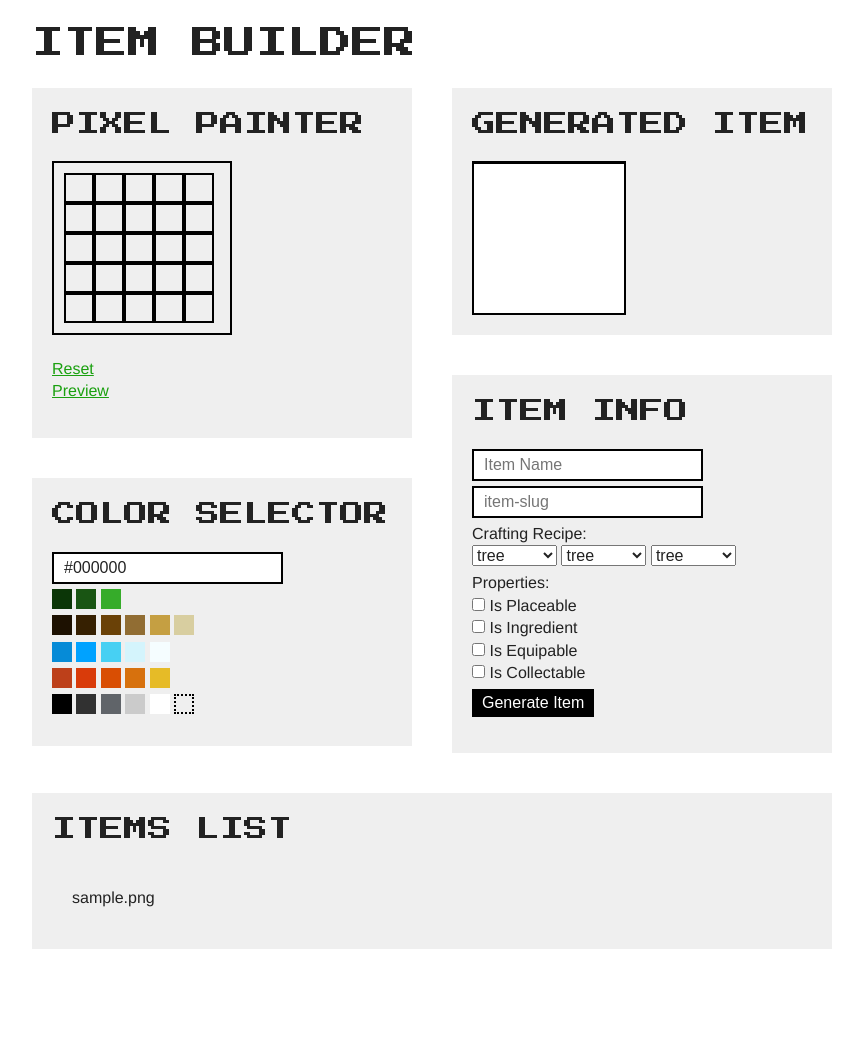
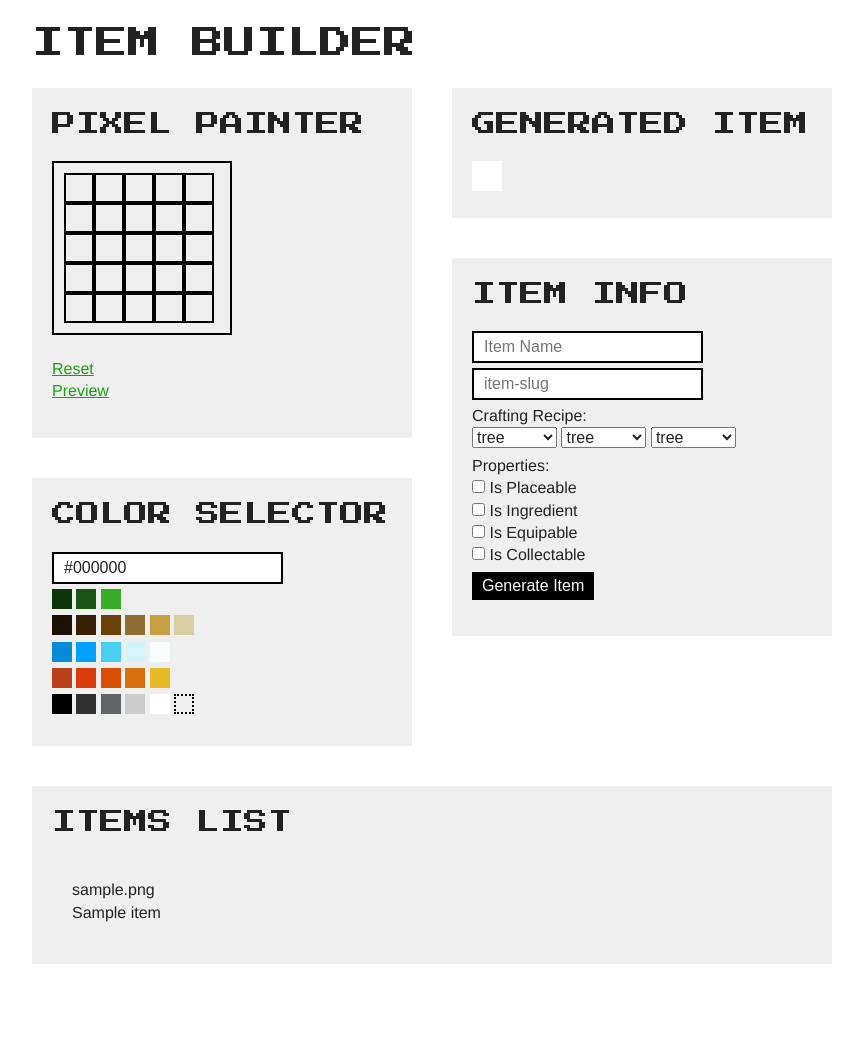
Before and after one commit to mattbeaudry/beaudryland, a PHP site: the page made by spritepainter.php in a window 1280 px wide. Shown: the whole page, without its empty margins (208-1071 px from the left). Before the commit the page ends 949 px from the top, so only its background shows below. Run offline with PHP 8.4, Linux system fonts and the light colour scheme; tables that the repository leaves empty or names only in its code hold one stand-in row (values such as "Sample post").

Commit message:
Item creator svg size and antialiasing fixes, removed email input from register form

```diff
--- a/index.php
+++ b/index.php
@@ -42,7 +42,7 @@ if (isset($_GET['error'])){ $error = $_GET['error']; }else{ $error = ""; }
 	        <div class="the-fucking-login clearfix">
 
 		        <form class="beaudrylandlogin" name="beaudrylandlogin" method="post" action="checklogin.php">
-		        	<!--<h3>Login</h3>-->
+		        	<h3>Login</h3>
 					<input class="form-field" name="username" type="text" id="username" placeholder="username">
 					<input class="form-field" name="password" type="password" id="password" placeholder="password">
 					<?php if ($error == "loginfailed"){ ?><span class="error error-login">Login Failed.</span><?php } ?>
@@ -50,10 +50,10 @@ if (isset($_GET['error'])){ $error = $_GET['error']; }else{ $error = ""; }
 				</form>
 
 				<form class="beaudrylandregister" name="beaudrylandregister" method="post" action="php/createnewuser.php">
-					<!--<h3>Register</h3>-->
+					<h3>Register</h3>
 					<input class="form-field required" name="new_username" type="text" id="new_username" placeholder="username">
 					<input class="form-field required" name="new_password" type="password" id="new_password" placeholder="password">
-					<input class="form-field email" name="new_email" type="text" id="new_email" placeholder="email">
+					<!--<input class="form-field email" name="new_email" type="text" id="new_email" placeholder="email">-->
 					<?php if ($error == "registerfailed"){ ?><span class="error error-login">Register Failed.</span><?php } ?>
 					<input class="button" type="submit" name="newuser" value="register">
 				</form>
--- a/spritepainter.php
+++ b/spritepainter.php
@@ -85,16 +85,21 @@ input[type="text"] {
     border:none;
 }
 #itemsvg {
-    width: 154px;
-    height: 154px;
-    border: solid 2px #000;
-    background-color:#fff;
-    border-width: 3px 2px 2px 2px;
+    width: 30px;
+    height: 30px;
+    background-color: #fff;
+    display: inline-block;
+}
+#itemsvg svg {
+    width:100%;
+    height:100%;
+    shape-rendering: crispEdges;
 }
 .svg-wrap {
     display:inline;
     float:left;
     margin:20px;
+    shape-rendering: crispEdges;
 }
 .color-palette {
     margin:5px 0;
@@ -244,6 +249,9 @@ section h2 {
                 <section>
                     <h2>Generated Item</h2>
                     <div id="itemsvg"></div>
+                    <div class="iteminfo">
+
+                    </div>
                 </section>
 
                  <section>
@@ -337,11 +345,14 @@ section h2 {
                 $slug = $row['slug'];
                 $recipe = $row['recipe'];
                 $svg = $row['image'];
-                //echo 'Name: '.$name.'<br>';
-                //echo 'Slug: '.$slug.'<br>';
-                //echo 'Recipe: '.$recipe.'<br>';
-                echo '<div class="svg-wrap">'.$svg.'</div>';
-                //echo '<br>';
+                $infohtml = '';
+                //$infohtml += 'Slug: '.$slug.'<br>';
+                //$infohtml += 'Recipe: '.$recipe.'<br>';
+                $infohtml .= '<div class="svg-wrap">';
+                $infohtml .= $svg;
+                $infohtml .= '<br>'.$name;
+                $infohtml .= '</div>';
+                echo $infohtml;
             }
         }
     } else {
@@ -378,7 +389,7 @@ $('.button-reset').on("click", function(){
 });
 
 $('.button-preview').on("click", function(){
-    createSVG();
+    itemPreview();
 });
 
 $('.color-palette span').on("click", function() {
@@ -388,7 +399,7 @@ $('.color-palette span').on("click", function() {
 });
 
 $('.item-builder').submit(function(e) {
-    createSVG();
+    itemPreview();
     var svg = $('#itemsvg').html();
     //console.log(svg);
     var name = $('.item-builder .form-name').val();
@@ -406,10 +417,26 @@ $('.item-builder').submit(function(e) {
     location.reload();
 });
 
+var itemPreview = function() {
+    createSVG();
+    var name = $('.item-builder .form-name').val();
+    var slug = $('.item-builder .form-slug').val();
+    var recipe1 = $('.item-builder .form-recipe-1').val();
+    var recipe2 = $('.item-builder .form-recipe-2').val();
+    var recipe3 = $('.item-builder .form-recipe-3').val();
+    var recipe = recipe1+recipe2+recipe3;
+};
+
 var paper;
 var createSVG = function() {
     $('#itemsvg svg').remove();
-    paper = Raphael(document.getElementById('itemsvg'), 150, 150);
+    var w = 30;
+    var h = 30;
+    var pixelwidth = w / 5;
+    //paper = Raphael(document.getElementById('itemsvg'), 30, 30);
+    paper = Raphael(document.getElementById('itemsvg'));
+    paper.setViewBox(0, 0, w, h, true);
+    paper.canvas.setAttribute('preserveAspectRatio', 'none');
     var pixels = [];
     var x = 0;
     var y = 0;
@@ -422,17 +449,46 @@ var createSVG = function() {
         } else {
             if (i%5 == 0){
                 //multiple of 5 or 0]
-                y = y + 30;
+                y = y + pixelwidth;
                 x = 0;
             } else {
-                x = (i%5) * 30;
+                x = (i%5) * pixelwidth;
             }
         }
-        pixels[i] = paper.rect(x, y, 30, 30);
+        pixels[i] = paper.rect(x, y, pixelwidth, pixelwidth);
         pixels[i].attr("fill", color);
         pixels[i].attr("stroke", color);
     });
 };
+
+
+
+/*
+var w = 600;
+var h = 400;
+var paper = Raphael("wrap");
+paper.setViewBox(0,0,w,h,true);
+
+// ok, raphael sets width/height even though a viewBox has been set, so let's rip out those attributes (yes, this will not work for VML)
+var svg = document.querySelector("svg");
+svg.removeAttribute("width");
+svg.removeAttribute("height");
+
+
+// draw some random vectors:
+var path = "M " + w / 2 + " " + h / 2;
+for (var i = 0; i < 100; i++){
+    var x = Math.random() * w;
+    var y = Math.random() * h;
+    paper.circle(x,y,
+                 Math.random() * 60 + 2).
+                 attr("fill", "rgb("+Math.random() * 255+",0,0)").
+                 attr("opacity", 0.5);
+    path += "L " + x + " " + y + " ";
+}
+paper.path(path).attr("stroke","#ffffff").attr("stroke-opacity", 0.2);
+paper.text(200,100,"Resize the window").attr("font","30px Arial").attr("fill","#ffffff");
+*/
 
 </script>
 
```
